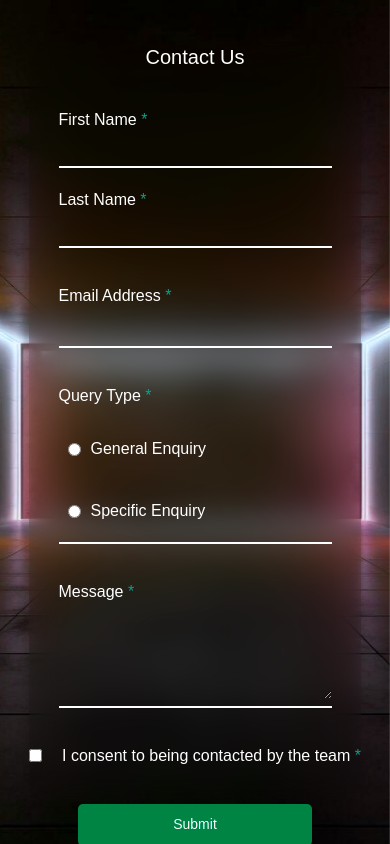
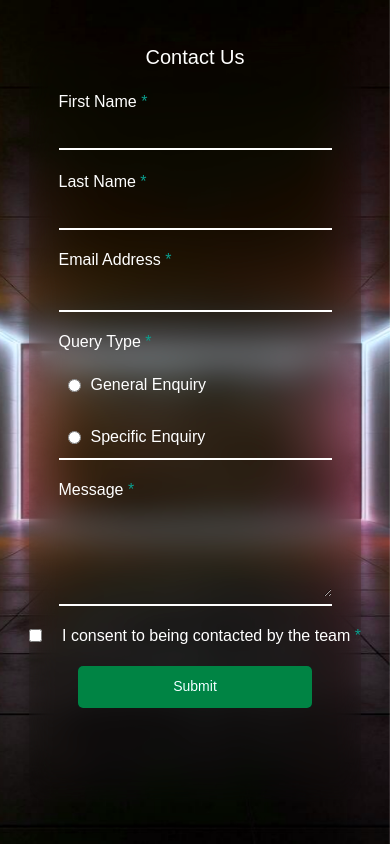
Before and after one commit to samuelfaka/contact-form, a React (Vite) app: page / in a window 390 px wide. Built offline with nearby package versions, Linux system fonts and the light colour scheme.

Commit message:
first commit

```diff
--- a/src/components/Main/Body.css
+++ b/src/components/Main/Body.css
@@ -46,8 +46,6 @@
     @media (max-width: 767px) {
         flex-direction: column;
         align-items: flex-start;
-        gap: 20px;
-        padding: 10px 0;
     }
 }
 
@@ -105,7 +103,7 @@
     padding: 10px;
     @media (max-width: 767px) {
         padding: 0;
-        gap: 36px;
+        gap: 18px;
     }
 }
 
@@ -132,7 +130,6 @@
     flex-direction: column;
     align-items: center;
     justify-content: center;
-    gap: 20px;
     min-height: 100vh;
     color: white;
     overflow: hidden;
@@ -162,7 +159,6 @@ section {
     background-size: cover;
     background-position: center;
     animation: animateBg 5s linear infinite;
-    overflow: hidden;
 }
 
 @keyframes animateBg {
@@ -175,7 +171,7 @@ section {
 .error-text {
     position: absolute;
     left: 0;
-    top: 90%;
+    top: 92%;
     transform: translateY(-50%);
     color: red;
     font-size: 10px;
```
